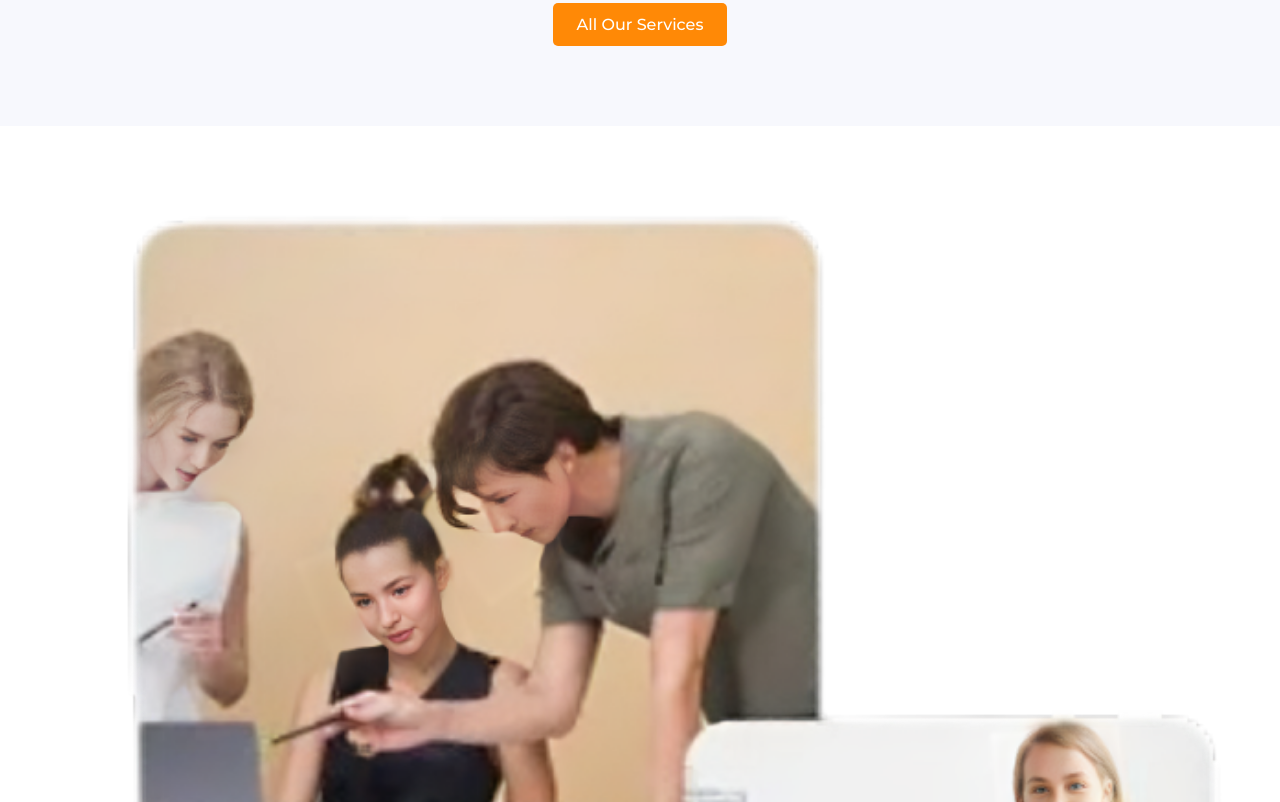
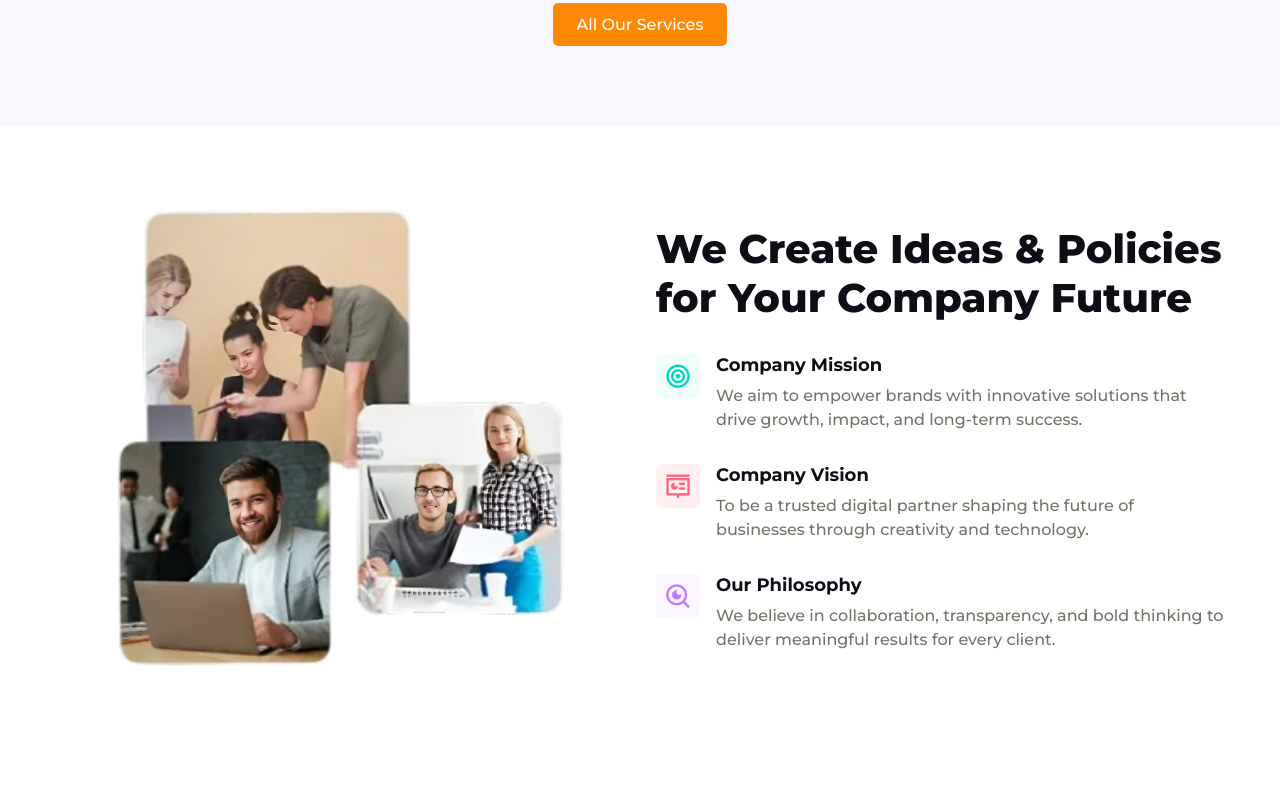
Before and after one commit to lemancebrayilova/Digital-Agency-Website, a plain HTML site: page index.html in a window 1280 px wide. Shown: the part 1138-1940 px from the top of the page. After the commit the page ends 1887 px from the top, so only its background shows below. Drawn offline with nearby package versions, Linux system fonts and the light colour scheme.

Commit message:
about section style

```diff
--- a/main.js
+++ b/main.js
@@ -38,3 +38,16 @@ ScrollReveal().reveal(".service__card", {
     ...scrollRevealOption,
     interval: 500,
 });
+ScrollReveal().reveal(".service__btn", {
+    ...scrollRevealOption,
+    delay: 2000,
+});
+
+ScrollReveal().reveal(".about__container .section__header", {
+    ...scrollRevealOption,
+});
+ScrollReveal().reveal(".about__list li", {
+    ...scrollRevealOption,
+    delay: 500,
+    interval: 500,
+});
--- a/style.css
+++ b/style.css
@@ -276,6 +276,65 @@ nav{
     justify-content: center;
 }
 
+.about__container{
+    display: grid;
+    gap: 2rem;
+}
+
+.about__image img{
+    max-width: 450px;
+    margin-inline: auto;
+}
+
+.about__content .section__header{
+    margin-bottom: 2rem;
+    text-align: left;
+}
+
+.about__list{
+    display: grid;
+    gap: 2rem;
+}
+
+.about__list li{
+    display: flex;
+    align-items: flex-start;
+    gap: 1rem;
+}
+
+.about__list li span{
+   max-width: max-content;
+   padding: 5px 8px;
+   font-size: 1.75rem;
+   border-radius: 5px;
+}
+
+.about__list li:nth-child(1) span{
+    color: #00d5be;
+    background-color: #f0fdfa;
+}
+
+.about__list li:nth-child(2) span{
+    color: #ff637e;
+    background-color: #fff1f2;
+}
+
+.about__list li:nth-child(3) span{
+    color: #c27aff;
+    background-color: #faf5ff;
+}
+
+.about__list h4{
+    margin-bottom: 0.5rem;
+    font-size: 1.125rem;
+    font-weight: 700;
+    color: var(--text-dark);
+}
+
+.about__list .section__description{
+    text-align: left;
+}
+
 @media (width > 540px){
     .service__grid{
         grid-template-columns: repeat(2, 1fr);
@@ -358,6 +417,11 @@ nav{
     .service__grid{
         grid-template-columns: repeat(4, 1fr);
     }
+
+    .about__container{
+        grid-template-columns: repeat(2, 1fr);
+        align-items: center;
+    }
 }
 
 @media (width > 1024px){
```
